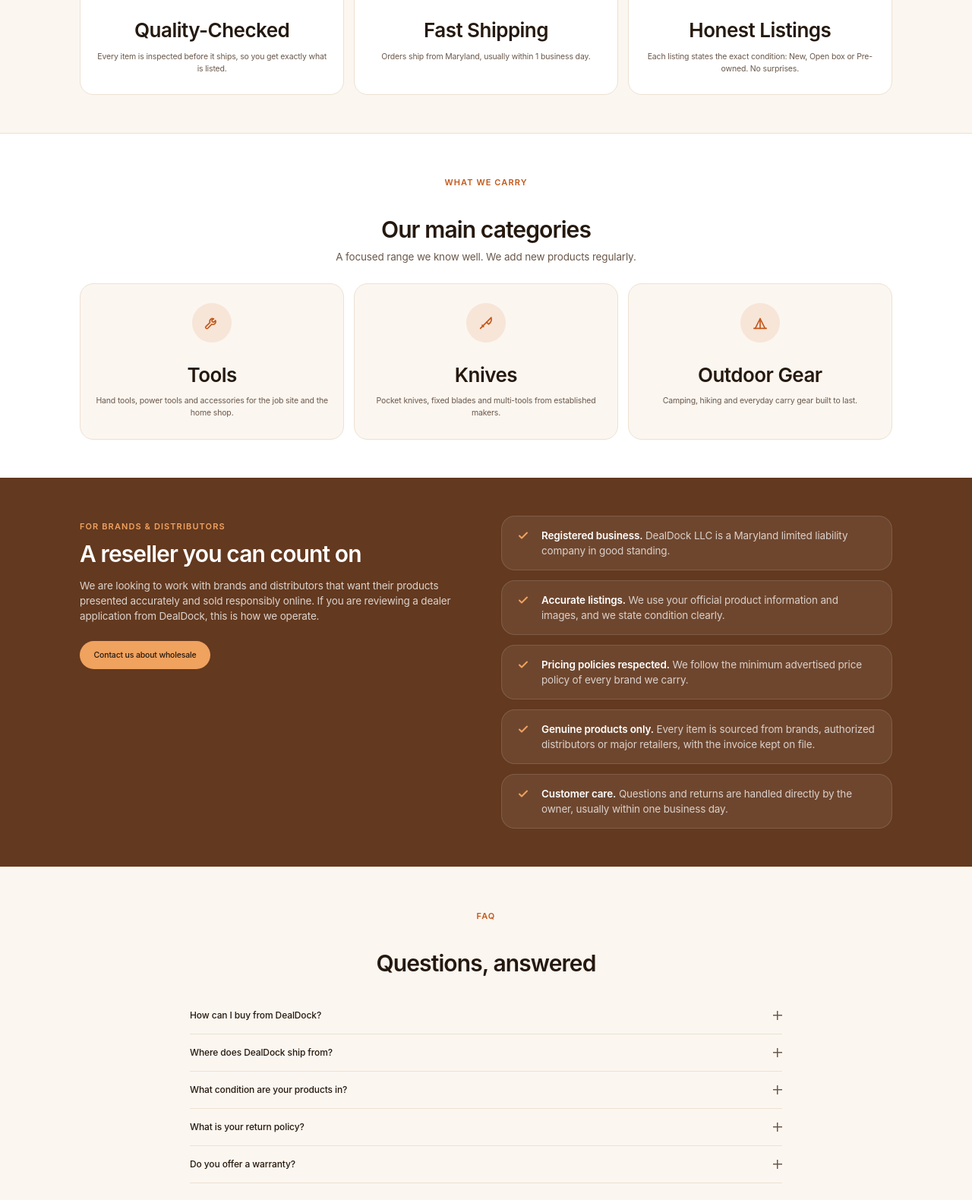
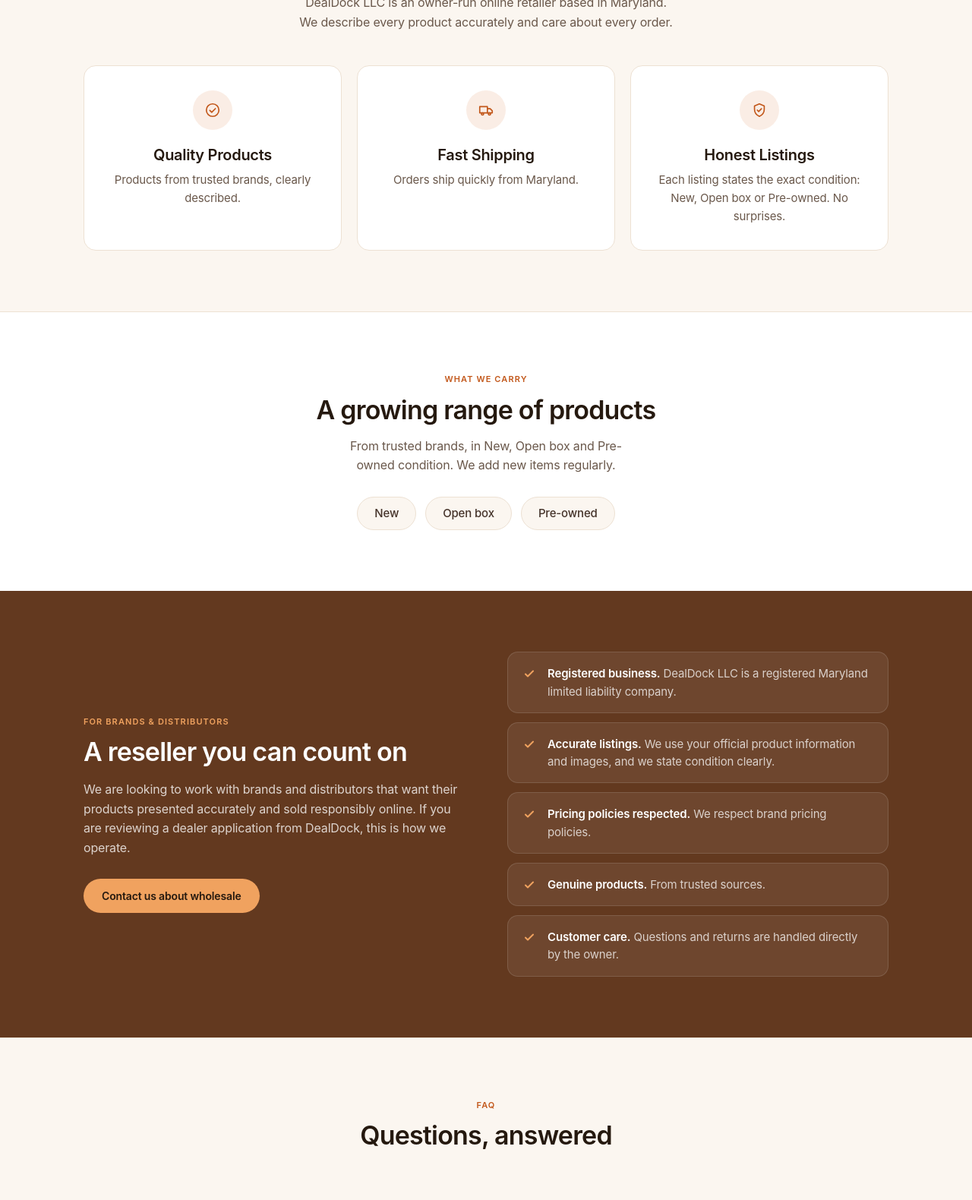
Before and after one commit to Beanlt/dealdock-site, a plain HTML site: page index.html in a window 1280 px wide. Shown: the part 692-2272 px from the top of the page at 76% size. Drawn offline with Linux system fonts and the light colour scheme.

Commit message:
Generalize site copy and polish spacing

```diff
--- a/index.html
+++ b/index.html
@@ -4,11 +4,11 @@
 <meta charset="utf-8">
 <meta name="viewport" content="width=device-width, initial-scale=1">
 <title>DealDock | Quality Goods. Honest Prices.</title>
-<meta name="description" content="DealDock LLC is a Maryland online retailer of quality-checked tools, knives and outdoor gear from trusted brands. Contact us at hello@dealdockus.com.">
+<meta name="description" content="DealDock LLC is an owner-run online retailer based in Maryland, offering quality products from trusted brands. Contact us at hello@dealdockus.com.">
 <link rel="icon" type="image/png" href="assets/favicon.png">
 <link rel="apple-touch-icon" href="assets/apple-touch-icon.png">
 <meta property="og:title" content="DealDock | Quality Goods. Honest Prices.">
-<meta property="og:description" content="Quality-checked tools, knives and outdoor gear from trusted brands, shipped fast from Maryland.">
+<meta property="og:description" content="Quality products from trusted brands, shipped from Maryland.">
 <meta property="og:image" content="https://dealdockus.com/assets/logo-512.png">
 <link rel="canonical" href="https://dealdockus.com/">
 <script type="application/ld+json">{"@context":"https://schema.org","@type":"Organization","name":"DealDock LLC","alternateName":"DealDockUS","url":"https://dealdockus.com/","logo":"https://dealdockus.com/assets/logo-512.png","email":"hello@dealdockus.com","address":{"@type":"PostalAddress","addressRegion":"MD","addressCountry":"US"}}</script>
@@ -152,6 +152,54 @@ header{background:var(--hdr)}
 .checks li::before{background:var(--accent)}
 footer{background:var(--foot);border-top:none}
 .foot{color:rgba(255,255,255,.6)} .foot a{color:rgba(255,255,255,.85)}
+
+/* polish 20/11/2026: thang chu va khoang cach */
+.container{padding:0 20px}
+.btn{font-size:14px;padding:12px 24px;font-weight:600}
+.hero{padding:88px 0 80px}
+.hero .eyebrow{margin:0 0 16px}
+.hero h1{font-size:56px;letter-spacing:-1.2px;line-height:1.05;margin:0 0 20px}
+.hero p{font-size:18px;line-height:1.55;max-width:560px;margin:0 auto 32px}
+.section{padding:80px 0}
+.head{margin-bottom:44px}
+.head .eyebrow{margin:0 0 12px}
+.head h2,.split h2{font-size:34px;letter-spacing:-.8px;line-height:1.2;margin-top:0}
+.head .sub{font-size:16px;line-height:1.6;max-width:600px;margin:14px auto 0}
+.grid{gap:20px}
+.card{padding:32px 28px;border-radius:16px}
+.icon{margin-bottom:20px}
+.center .icon{margin:0 auto 20px}
+.card h3{font-size:20px;letter-spacing:-.3px;line-height:1.3;margin:0 0 8px}
+.card p{font-size:15px;line-height:1.6;margin-top:0}
+.chips{list-style:none;display:flex;justify-content:center;flex-wrap:wrap;gap:12px}
+.chips li{padding:10px 22px;border-radius:999px;border:1px solid var(--line);background:var(--surface);font-size:15px;font-weight:500;color:var(--t2)}
+#categories .head{margin-bottom:28px}
+.split{gap:56px;align-items:center}
+.split .eyebrow{margin:0 0 12px}
+.split h2{margin-top:0}
+.split .lead{font-size:16px;line-height:1.6;margin:16px 0 28px}
+.checks{gap:12px}
+.checks li{font-size:15px;line-height:1.55;padding:16px 20px 16px 52px;border-radius:14px}
+.checks li::before{top:20px}
+.faq summary{font-size:16px;padding:20px 0}
+.faq details p{font-size:15px;line-height:1.65;padding:0 0 20px}
+.contact .card{min-height:130px}
+.contact .label{font-size:12px}
+.contact .val{font-size:20px;margin-top:10px}
+.foot{font-size:14px;letter-spacing:.2px}
+@media (max-width:749px){
+  .hero{padding:56px 0 52px}
+  .hero h1{font-size:38px;letter-spacing:-.8px}
+  .hero p{font-size:16px}
+  .section{padding:56px 0}
+  .head{margin-bottom:32px}
+  .head h2,.split h2{font-size:28px}
+  .card h3{font-size:19px}
+  .card p,.faq details p,.checks li{font-size:15px}
+  .faq summary{font-size:15px}
+  .btn{font-size:14px}
+  .split{gap:28px}
+}
 </style>
 </head>
 <body>
@@ -162,7 +210,7 @@ footer{background:var(--foot);border-top:none}
       <a class="brand" href="#top" aria-label="DealDock home"><img src="assets/logo-512.png" alt="" width="60" height="60"><span>DealDock</span></a>
       <nav class="menu" aria-label="Main">
         <a href="#about">About</a>
-        <a href="#categories">Categories</a>
+        <a href="#categories">Products</a>
         <a href="#partners">For Brands</a>
         <a href="#contact">Contact</a>
       </nav>
@@ -175,9 +223,9 @@ footer{background:var(--foot);border-top:none}
 
   <section class="hero">
     <div class="container">
-      <span class="eyebrow">Tested &amp; Trusted</span>
+      <span class="eyebrow">Trusted Seller</span>
       <h1>Quality Goods.<br><span class="accent">Honest Prices.</span></h1>
-      <p>Quality-checked tools, knives and outdoor gear from trusted brands, shipped fast from Maryland.</p>
+      <p>Quality products from trusted brands, shipped from Maryland.</p>
       <div class="ctas">
         <a class="btn btn-primary" href="#contact">Get in touch</a>
         <a class="btn btn-secondary" href="#partners">Brands &amp; distributors ›</a>
@@ -190,18 +238,18 @@ footer{background:var(--foot);border-top:none}
       <div class="head">
         <span class="eyebrow">Why DealDock</span>
         <h2>Built on trust, not luck</h2>
-        <p class="sub">DealDock LLC is a small, owner-run online retailer based in Maryland. We sell a focused range of products, describe each one accurately, and stand behind every order.</p>
+        <p class="sub">DealDock LLC is an owner-run online retailer based in Maryland. We describe every product accurately and care about every order.</p>
       </div>
       <div class="grid center">
         <div class="card">
           <div class="icon"><svg viewBox="0 0 24 24" fill="none" stroke="currentColor" stroke-width="1.8" stroke-linecap="round" stroke-linejoin="round"><circle cx="12" cy="12" r="9"/><path d="M8 12.5l2.7 2.7L16 9.8"/></svg></div>
-          <h3>Quality-Checked</h3>
-          <p>Every item is inspected before it ships, so you get exactly what is listed.</p>
+          <h3>Quality Products</h3>
+          <p>Products from trusted brands, clearly described.</p>
         </div>
         <div class="card">
           <div class="icon"><svg viewBox="0 0 24 24" fill="none" stroke="currentColor" stroke-width="1.8" stroke-linecap="round" stroke-linejoin="round"><path d="M3 7h11v9H3z"/><path d="M14 10h4l3 3v3h-7"/><circle cx="7" cy="17.5" r="1.6"/><circle cx="17" cy="17.5" r="1.6"/></svg></div>
           <h3>Fast Shipping</h3>
-          <p>Orders ship from Maryland, usually within 1 business day.</p>
+          <p>Orders ship quickly from Maryland.</p>
         </div>
         <div class="card">
           <div class="icon"><svg viewBox="0 0 24 24" fill="none" stroke="currentColor" stroke-width="1.8" stroke-linecap="round" stroke-linejoin="round"><path d="M12 3l7 3v5c0 4.5-3 8.2-7 10-4-1.8-7-5.5-7-10V6z"/><path d="M9 12l2 2 4-4"/></svg></div>
@@ -216,26 +264,14 @@ footer{background:var(--foot);border-top:none}
     <div class="container">
       <div class="head">
         <span class="eyebrow">What we carry</span>
-        <h2>Our main categories</h2>
-        <p class="sub">A focused range we know well. We add new products regularly.</p>
+        <h2>A growing range of products</h2>
+        <p class="sub">From trusted brands, in New, Open box and Pre-owned condition. We add new items regularly.</p>
       </div>
-      <div class="grid center">
-        <div class="card">
-          <div class="icon"><svg viewBox="0 0 24 24" fill="none" stroke="currentColor" stroke-width="1.8" stroke-linecap="round" stroke-linejoin="round"><path d="M14.7 6.3a4 4 0 0 0-5.4 5.2L3.5 17.3a1.8 1.8 0 0 0 2.6 2.6l5.8-5.8a4 4 0 0 0 5.2-5.4l-2.4 2.4-2.2-.6-.6-2.2z"/></svg></div>
-          <h3>Tools</h3>
-          <p>Hand tools, power tools and accessories for the job site and the home shop.</p>
-        </div>
-        <div class="card">
-          <div class="icon"><svg viewBox="0 0 24 24" fill="none" stroke="currentColor" stroke-width="1.8" stroke-linecap="round" stroke-linejoin="round"><path d="M4 20l9-9"/><path d="M13 11l6.5-6.5c.8 3.6-.6 7.4-3.8 9.5L13 11z"/><path d="M6.5 15.5l2 2"/></svg></div>
-          <h3>Knives</h3>
-          <p>Pocket knives, fixed blades and multi-tools from established makers.</p>
-        </div>
-        <div class="card">
-          <div class="icon"><svg viewBox="0 0 24 24" fill="none" stroke="currentColor" stroke-width="1.8" stroke-linecap="round" stroke-linejoin="round"><path d="M3 20h18"/><path d="M5 20l7-14 7 14"/><path d="M12 6v14"/></svg></div>
-          <h3>Outdoor Gear</h3>
-          <p>Camping, hiking and everyday carry gear built to last.</p>
-        </div>
-      </div>
+      <ul class="chips" aria-label="Conditions we sell">
+        <li>New</li>
+        <li>Open box</li>
+        <li>Pre-owned</li>
+      </ul>
     </div>
   </section>
 
@@ -248,11 +284,11 @@ footer{background:var(--foot);border-top:none}
         <a class="btn btn-primary" href="mailto:hello@dealdockus.com?subject=Wholesale%20inquiry%20from%20DealDock%20website">Contact us about wholesale</a>
       </div>
       <ul class="checks">
-        <li><strong>Registered business.</strong> DealDock LLC is a Maryland limited liability company in good standing.</li>
+        <li><strong>Registered business.</strong> DealDock LLC is a registered Maryland limited liability company.</li>
         <li><strong>Accurate listings.</strong> We use your official product information and images, and we state condition clearly.</li>
-        <li><strong>Pricing policies respected.</strong> We follow the minimum advertised price policy of every brand we carry.</li>
-        <li><strong>Genuine products only.</strong> Every item is sourced from brands, authorized distributors or major retailers, with the invoice kept on file.</li>
-        <li><strong>Customer care.</strong> Questions and returns are handled directly by the owner, usually within one business day.</li>
+        <li><strong>Pricing policies respected.</strong> We respect brand pricing policies.</li>
+        <li><strong>Genuine products.</strong> From trusted sources.</li>
+        <li><strong>Customer care.</strong> Questions and returns are handled directly by the owner.</li>
       </ul>
     </div>
   </section>
@@ -270,15 +306,15 @@ footer{background:var(--foot);border-top:none}
         </details>
         <details>
           <summary>Where does DealDock ship from?</summary>
-          <p>All orders ship from Maryland, usually within 1 business day. Delivery times depend on the carrier and your location.</p>
+          <p>All orders ship from Maryland. Delivery times depend on the carrier and your location.</p>
         </details>
         <details>
           <summary>What condition are your products in?</summary>
-          <p>Every listing states the exact condition: New, Open box or Pre-owned. Each item is quality-checked before it ships.</p>
+          <p>Every listing states the condition: New, Open box or Pre-owned.</p>
         </details>
         <details>
           <summary>What is your return policy?</summary>
-          <p>Returns follow the policy shown on the listing where you purchased. Contact us any time and we will make it right.</p>
+          <p>Returns follow the policy shown on the listing where you purchased. Contact us any time.</p>
         </details>
         <details>
           <summary>Do you offer a warranty?</summary>
@@ -293,7 +329,7 @@ footer{background:var(--foot);border-top:none}
       <div class="head">
         <span class="eyebrow">Contact</span>
         <h2>Get in touch</h2>
-        <p class="sub">Brands, distributors and customers are all welcome. We reply within one business day.</p>
+        <p class="sub">Brands, distributors and customers are all welcome. We will get back to you soon.</p>
       </div>
       <div class="grid contact">
         <div class="card">
```
